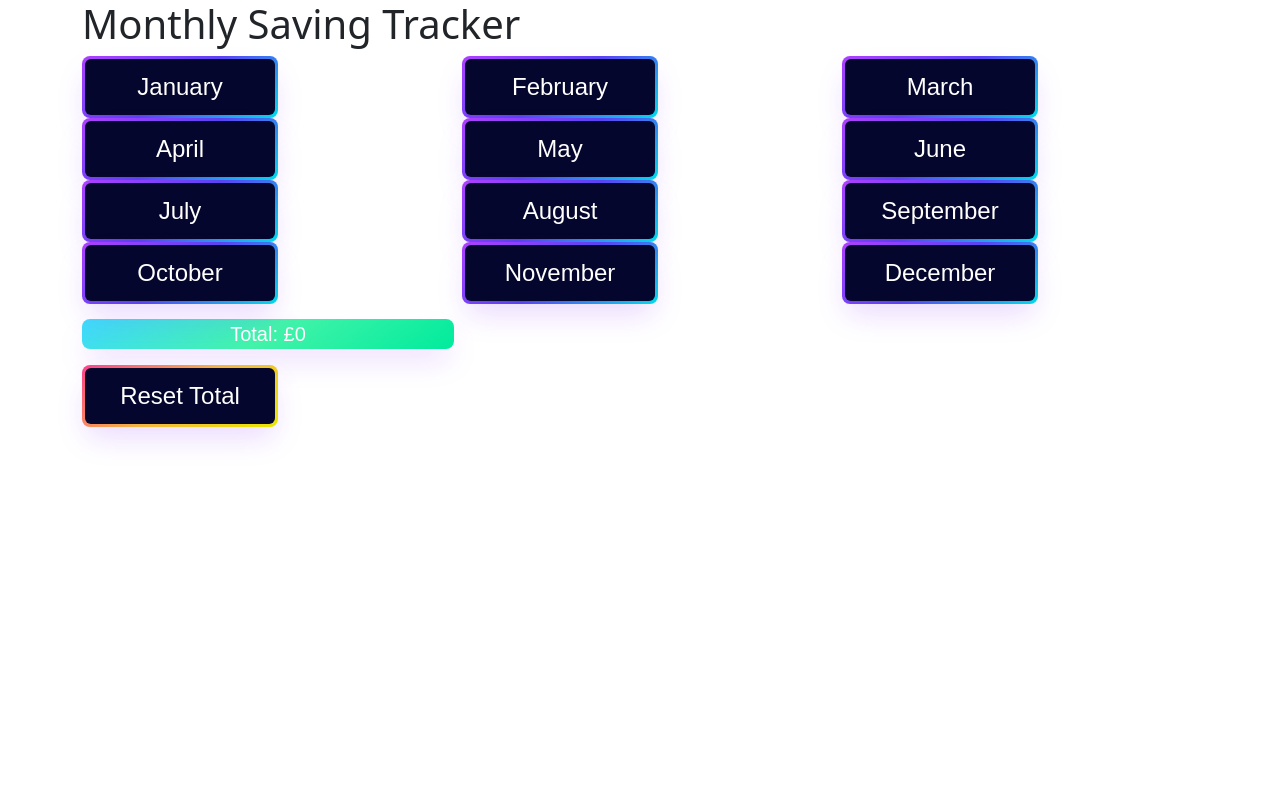
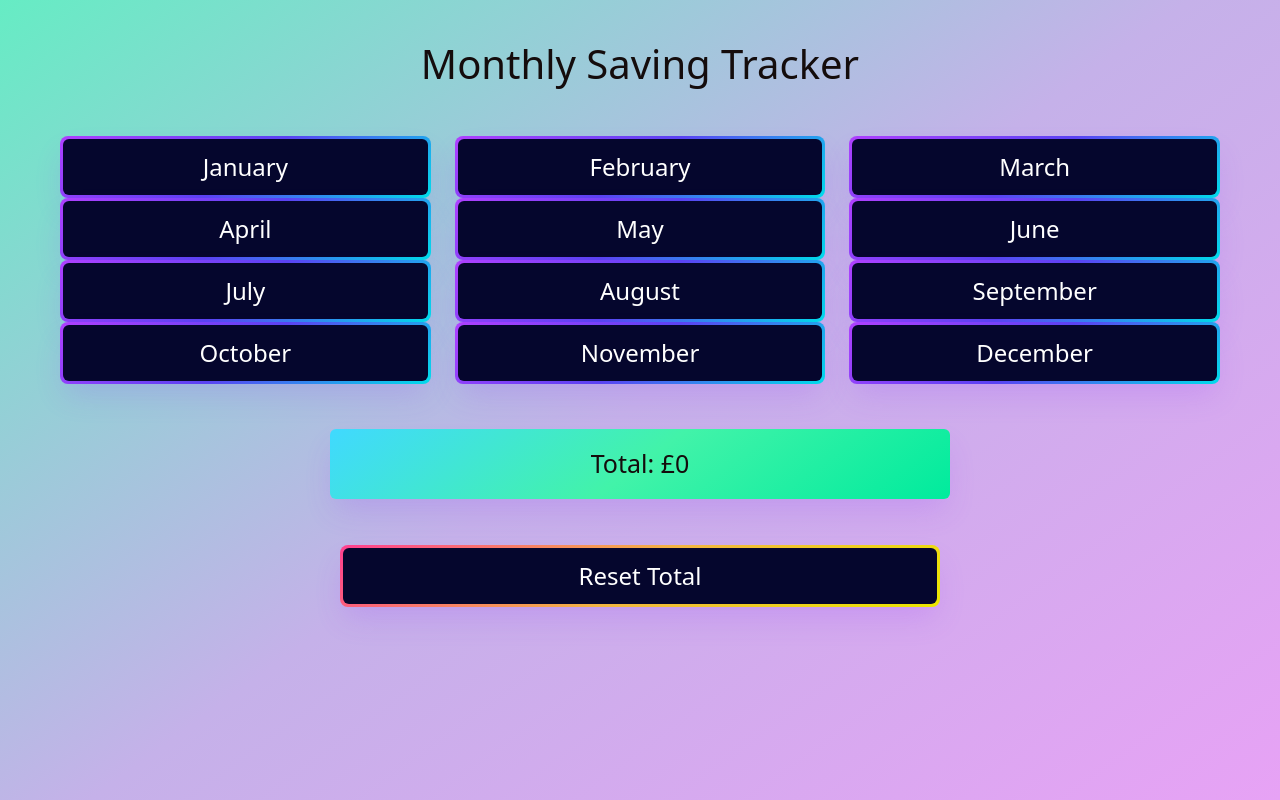
Before and after one commit to MitchDuke/Ali_Tracks, a Flask app: page / in a window 1280 px wide. Run offline with Flask 3, Linux system fonts and the light colour scheme; data that the repository does not hold is empty; some libraries are stand-ins or nearby versions.

Commit message:
Styling Applied
Background added, media queries added to ensure good scaling for smaller screens

```diff
--- a/static/assets/style.css
+++ b/static/assets/style.css
@@ -1,13 +1,32 @@
+@import url('https://fonts.googleapis.com/css2?family=Roboto+Slab:wght@100..900&display=swap');
+
 /*General styles*/
 
-.container {
-
+html, body {
+  margin: 0;
+  padding: 0;
+  height: 100%;
+  background-image: linear-gradient(144deg,#66ecc4, #c5b1e9 50%,#e7a2f5);
+  background-size: cover;
+  background-repeat: no-repeat;
+  justify-content: center;
+  align-items: center;
 }
 
+.container {
+  width: 100%;
+  max-width: 1200px;
+  padding: 20px;
+  box-sizing: border-box;
+}
+/*button class*/
 
-/*button class*/
-.month-button{
-
+h1 {
+  font-family: Roboto+Slab, Phantomsans, sans-serif;
+  font-size: 40px;
+  color: #140c0c;
+  text-align: center;
+  margin-top: 20px;
 }
 
 .btn{
@@ -19,10 +38,11 @@
   box-sizing: border-box;
   color: #FFFFFF;
   display: flex;
-    font-family: Phantomsans, sans-serif;
+  font-family: Roboto+Slab, Phantomsans, sans-serif;
   font-size: 20px;
   justify-content: center;
   line-height: 1em;
+  width: 100%;
   max-width: 100%;
   min-width: 140px;
   padding: 3px;
@@ -55,7 +75,8 @@
 @media (min-width: 768px) {
   .btn {
     font-size: 24px;
-    min-width: 196px;
+    max-width: 100%;
+    width: 100%;
   }
 }
 
@@ -68,7 +89,7 @@
   box-sizing: border-box;
   color: #FFFFFF;
   display: flex;
-    font-family: Phantomsans, sans-serif;
+  font-family: Roboto+Slab, Phantomsans, sans-serif;
   font-size: 20px;
   justify-content: center;
   line-height: 1em;
@@ -97,49 +118,62 @@
   transition: 300ms;
 }
 
+
 .reset-btn:hover span {
   background: none;
 }
 
-@media (min-width: 768px) {
+@media (min-width: 500px) {
   .reset-btn {
     font-size: 24px;
-    min-width: 196px;
+    max-width: 100%;
+    width: 100%;
   }
 }
 
-.btn-primary{
-
-}
-
-.btn-secondary{
-
-}
-
-#total{
+#total {
   align-items: center;
-    font-family: Phantomsans, sans-serif;
-    font-size: 20px;
+  font-family: Roboto+Slab, Phantomsans, sans-serif;
+  font-size: 25px;
+  font-weight: 500;
   justify-content: center;
   margin-top: 15px;
   background-image: linear-gradient(144deg,#40d9ff, #42f3a9 50%,#00eb9d);
-    border: 0;
+  border: 0px;
   border-radius: 8px;
   box-shadow: rgba(151, 65, 252, 0.2) 0 15px 30px -5px;
   box-sizing: border-box;
-    color: #FFFFFF;
+  color: #140c0c;
   display: flex;
+  padding: 16px 24px;
+  border-radius: 6px;
+  width: 100%;
+  height: 100%;
 }
 
-/*month Ids remove if not necessary*/
-#january{
-
+.total-container {
+  padding: 10px;
 }
 
-#february{
-
+@media (max-width: 500px) {
+    .row {
+        display: block;
+    }
+    .col-4 {
+    width: 100%;
+    max-width: 100%;
+    margin-bottom: 10px;
+    justify-content: center;
+    }
+    .btn {
+        width: 100%;
+    }
 }
 
-#march{
-
+@media (min-width:767px) {
+    .reset-container, .total-container{
+        display: flex;
+        justify-content: center;
+        max-width: 50%;
     }
+}
--- a/templates/index.html
+++ b/templates/index.html
@@ -8,6 +8,7 @@
     <link rel="stylesheet" href="{{ url_for('static', filename='assets/style.css') }}">
 </head>
 <body>
+    <div class="bg">
     <div class="container">
         <h1>Monthly Saving Tracker</h1>
     </div>
@@ -57,13 +58,12 @@
             </div>
         </div>
     </div>
-    <div class="container">
-        <div class="col-4">
-            <p id="total" >Total: £0</p>
-        </div>
+    <div class="container total-container">
+        <p id="total" >Total: £0</p>
     </div>
-    <div class="container">
+    <div class="container reset-container">
         <button id="reset" role="button" class="reset-btn btn-danger" onclick="resetTotal()"><span class="text">Reset Total</span></button>
+    </div>
     </div>
     <script src="https://cdn.jsdelivr.net/npm/bootstrap@5.3.0-alpha1/dist/js/bootstrap.bundle.min.js"></script>
     <script src="{{ url_for('static', filename='assets/script.js') }}"></script>
```
Lines whose indentation alone changed are shown as unchanged.
